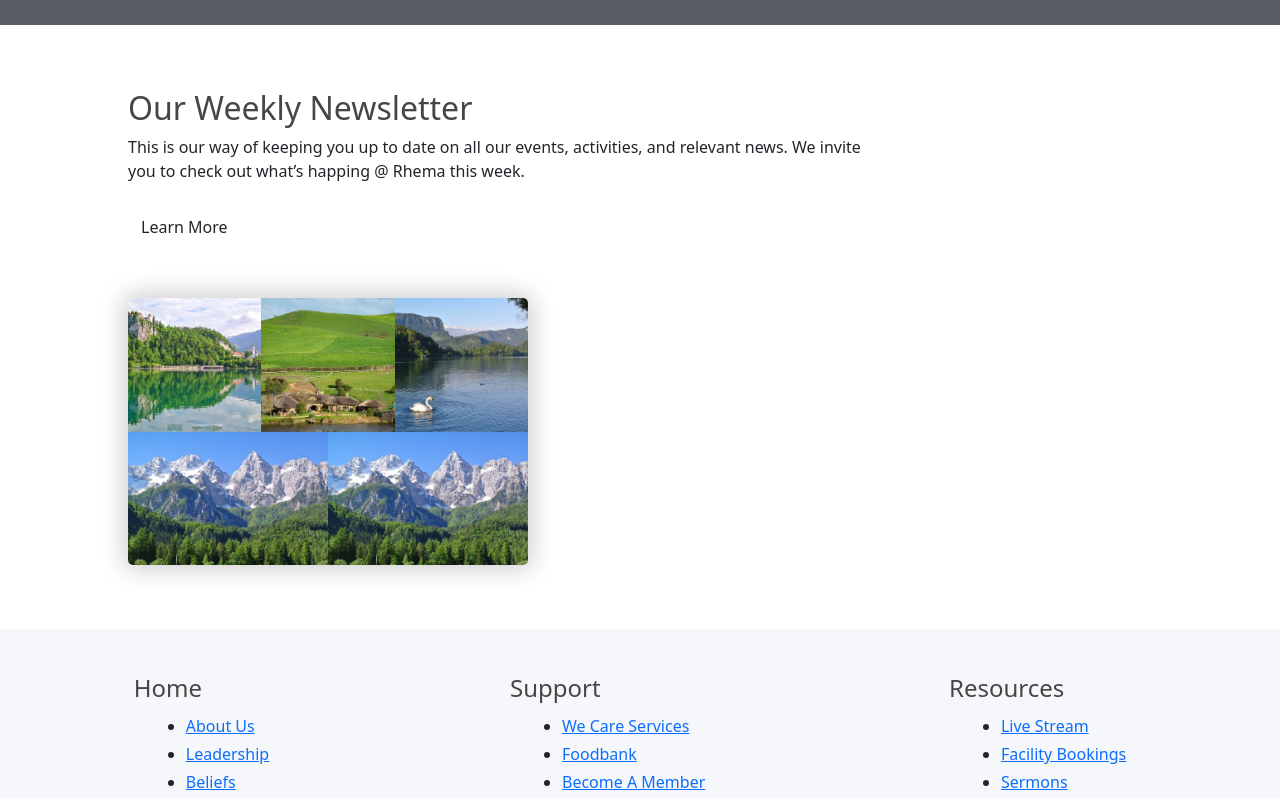
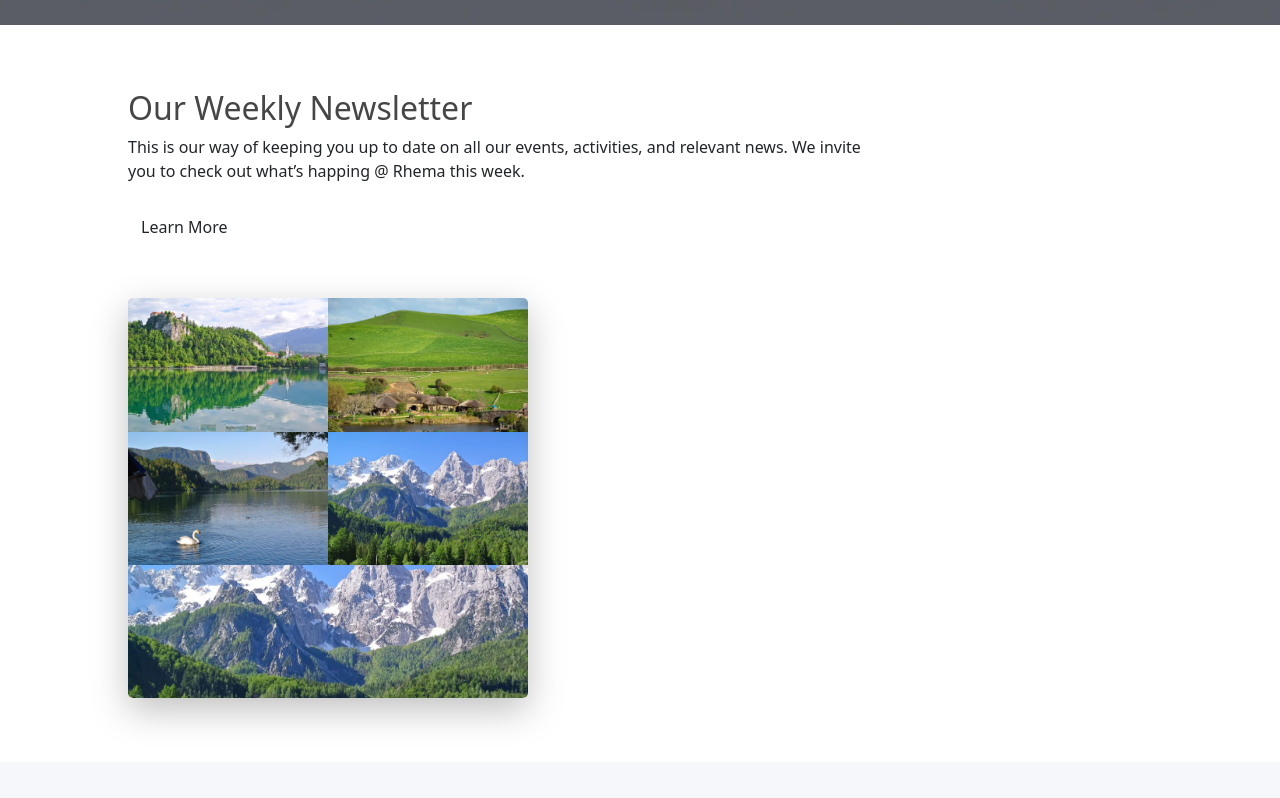
Before and after one commit to roxtran/rhemaonline-nextjs-wp, a Next.js app: page / in a window 1280 px wide. Shown: the part 2021-2819 px from the top of the page. Built offline with nearby package versions, Linux system fonts and the light colour scheme.

Commit message:
updated Newsletter style

```diff
--- a/components/home/Newsletter.tsx
+++ b/components/home/Newsletter.tsx
@@ -58,10 +58,11 @@ const NewsletterWrapper = styled(Container)`
     flex-wrap: wrap;
     border-radius: 5px;
     overflow: hidden;
-    box-shadow: 0 0 24px 4px rgba(0, 0, 0, 0.2);
+    box-shadow: 0px 12px 36px 0px rgb(0 0 0 / 25%);
+    /* gap: 0.15rem; */
   }
   .newsletter {
-    width: calc(100% / 3);
+    width: calc(100% / 2);
     /* flex-shrink: 1; */
     flex-grow: 1;
     overflow: hidden;
```
